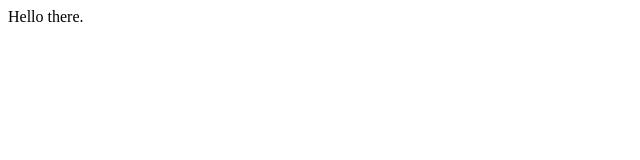
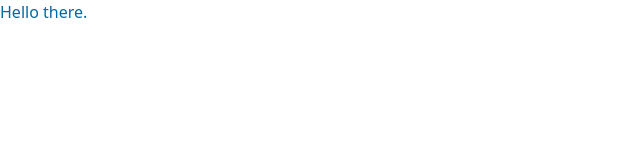
Before and after one commit to khinshankhan/www, a Next.js app: page / in a window 1280 px wide. Shown: the top 160 px of the page, without its empty margins (0-640 px from the left). Built offline with nearby package versions, Linux system fonts and the light colour scheme.

Commit message:
add tailwind to project

```diff
--- a/package.json
+++ b/package.json
@@ -22,12 +22,15 @@
     "@types/node": "^18.14.0",
     "@types/react": "^18.0.28",
     "@types/react-dom": "^18.0.11",
+    "autoprefixer": "^10.4.13",
     "eslint": "^8.34.0",
     "eslint-config-next": "^13.1.6",
     "eslint-config-prettier": "^8.6.0",
     "eslint-plugin-prettier": "^4.2.1",
     "eslint-plugin-react-hooks": "^4.6.0",
+    "postcss": "^8.4.21",
     "prettier": "^2.8.4",
+    "tailwindcss": "^3.2.7",
     "typescript": "^4.9.5"
   }
 }
--- /dev/null
+++ b/pages/_app.tsx
@@ -0,0 +1,7 @@
+import type { AppProps } from "next/app"
+
+import "styles/globals.css"
+
+export default function App({ Component, pageProps }: AppProps) {
+  return <Component {...pageProps} />
+}
--- /dev/null
+++ b/postcss.config.js
@@ -0,0 +1,6 @@
+module.exports = {
+  plugins: {
+    tailwindcss: {},
+    autoprefixer: {},
+  },
+}
--- /dev/null
+++ b/styles/globals.css
@@ -0,0 +1,7 @@
+@tailwind base;
+@tailwind components;
+@tailwind utilities;
+
+body {
+  @apply text-sky-700;
+}
--- /dev/null
+++ b/tailwind.config.js
@@ -0,0 +1,16 @@
+/** @type {import('tailwindcss').Config} */
+module.exports = {
+  content: [
+    "./app/**/*.{js,ts,jsx,tsx}",
+    "./pages/**/*.{js,ts,jsx,tsx}",
+    "./components/**/*.{js,ts,jsx,tsx}",
+
+    // Or if using `src` directory:
+    "./src/**/*.{js,ts,jsx,tsx}",
+  ],
+  darkMode: "class",
+  theme: {
+    extend: {},
+  },
+  plugins: [],
+}
```
Also changed, not shown: 1 other file (tests, documents, lock files or other folders).
